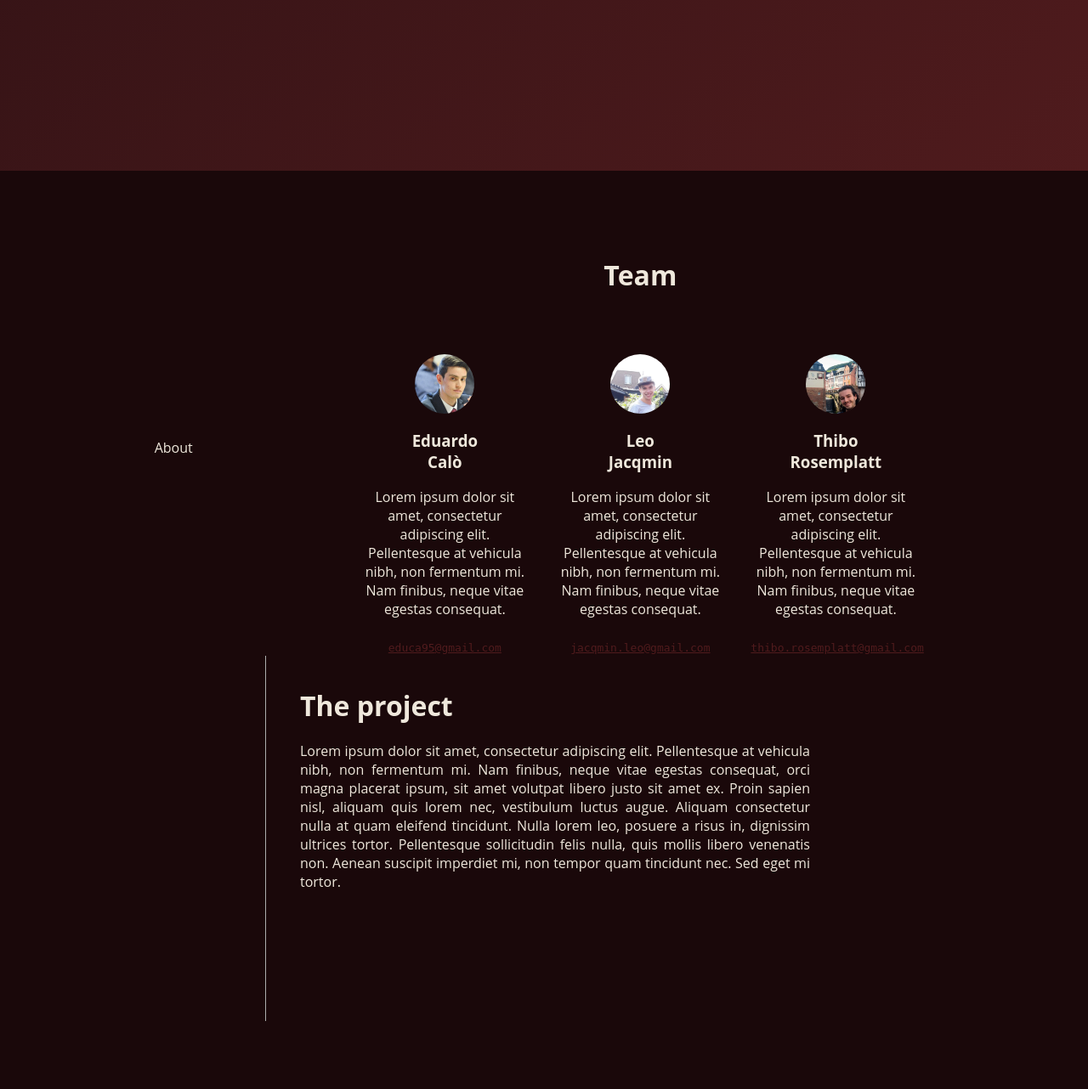
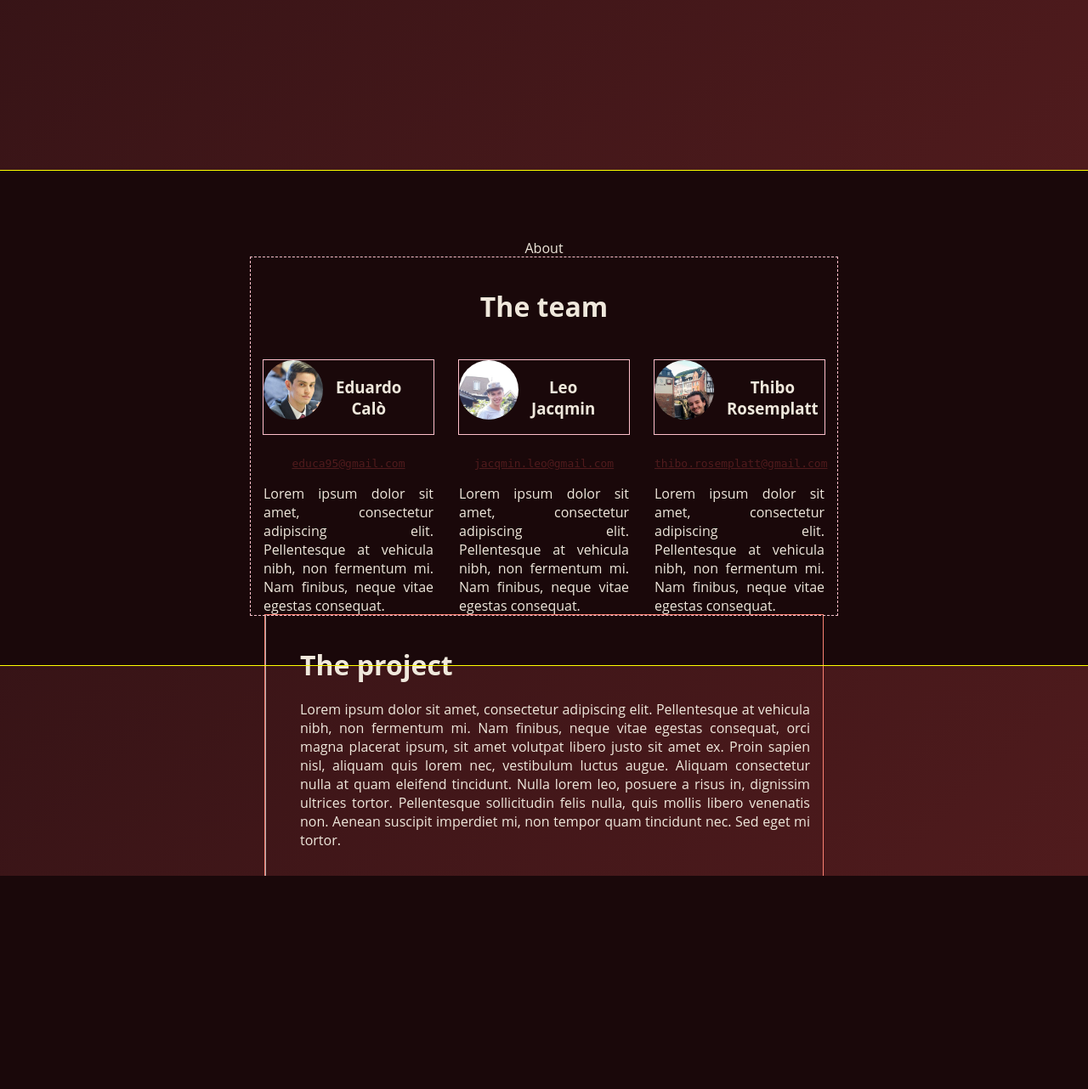
Before and after one commit to thiborose/gecko-app, a Flask app: page / in a window 1280 px wide. Shown: the part 559-1841 px from the top of the page at 85% size. After the commit the page ends 1590 px from the top, so only its background shows below. Run offline with Flask 2, Linux system fonts and the light colour scheme; some libraries are stand-ins or nearby versions; some web fonts are replaced.

Commit message:
Fixed the about section

```diff
--- a/static/sass/style.scss
+++ b/static/sass/style.scss
@@ -217,49 +217,53 @@ footer{
     /* height: 500px; */
     background-color: $footer-color;
     color: #efe8dc;
+    display: block;
+    font-family: 'Open Sans', sans-serif;
+    outline: 1px solid yellow;
+
+    .footer-title{
+        display: block;
+    }
+
+    .about-container{
+        height: 400px;
         display: flex;
         flex-wrap: wrap;
         justify-content: space-evenly;
-    align-items: center;
-    font-family: 'Open Sans', sans-serif;
+        align-items: top;
 
-    .container-about {
+        .project-container {
             float: center;
             width: 1150px;
-        height: 400px;
             color: #efe8dc;
             padding: 15px 15px 15px 40px;
             text-align: justify;
-        // outline: salmon 1px solid;
+            outline: salmon 1px solid;
             max-width: 600px;
             border-left: 1px solid #ADADAD;
         }
-}
 
-
-
-
-
-
-/* bloc-team */
-// .team {
-//     padding: 80px 0;
-//     width: 100%;
-//     height: 75vh;
-//     background-color: #efe8dc;
-//     font-family: 'Open Sans', sans-serif;
-// }
-
-
-/* Team */
-
-.team-container {
+        .team-container{
             max-width: 1000px;
             /* border-top: 1px #e9e9e9 solid;
             border-bottom: 1px #e9e9e9 solid; */
             position: relative;
             // display: inline-flex;
-    // outline: 1px dashed pink;
+            outline: 1px dashed pink;
+            padding-top: 15px;
+        }
+    }
+
+}
+
+
+.project-container{
+    h1{
+        margin-bottom: 20px;
+    }
+}
+
+.team-container {
 
     .team-title {
         display: flex;
@@ -267,7 +271,7 @@ footer{
         justify-content: space-evenly;
         align-items: flex-end;
         // color: #501B1D;
-        margin-bottom: 50px;
+        margin-bottom: 20px;
     }
 
     .team-members{
@@ -281,16 +285,24 @@ footer{
             // outline: 1px solid green;
 
             .description{
+                display: block;
                 text-align: justify;
+                margin-top: 15px;
             }
 
         }
+
+        .team-member-id{
+            outline:1px solid pink;
+            display: flex;
+            justify-content: flex-start;
 
             .team-member-picture {
                 width: 70px;
                 height: 70px;
                 border-radius: 100%;
-            margin: auto;
+                // margin: auto;
+                margin-right: 15px;
                 /* clip-path: circle(50px at center); */
                 // border: #501B1D 3px solid;
                 background-size: 100px 100px;
@@ -307,6 +319,9 @@ footer{
                     background-image: url("../img/thi.jpeg");
                 }
             }
+        }
+
+
     }
 
 }
--- a/templates/content.html
+++ b/templates/content.html
@@ -5,50 +5,57 @@
 <div class="team-container">
 
     <div class="team-title">
-        <h1>Team</h1>
+        <h1>The team</h1>
     </div>
 
     <div class="team-members">
         <div class="team-member">
+            <div class="team-member-id">
                 <div class="team-member-picture" id="eduardo-picture">
-                <!-- <img src="../static/img/0.jpeg" width="100" height="100"> -->
                 </div>
                 <h3>Eduardo<br>Calò</h3>
-            <span class="description">
+            </div>
+            <a class="email" href="mailto:educa95@gmail.com"
+                style="color:#501B1D;"><span><br><code>educa95<code>@</code>gmail.com</code></span></a>
+            <div class="description">
                 Lorem ipsum dolor sit amet, consectetur adipiscing elit. Pellentesque at vehicula nibh, non
                 fermentum mi.
                 Nam finibus, neque vitae egestas consequat.
-            </span><br>
-            <a class="email" href="mailto:educa95@gmail.com"
-                style="color:#501B1D;"><span><br><code>educa95<code>@</code>gmail.com</code></span></a>
+            </div>
+
         </div>
 
         <!-- member2-->
         <div class="team-member">
+            <div class="team-member-id">
                 <div class="team-member-picture" id="leo-picture">
-                <!-- <img src="../static/img/leo.jpeg" width="100" height="100"> -->
                 </div>
                 <h3>Leo<br>Jacqmin</h3>
-            <span class="description">
+            </div>
+            <a class="email" href="mailto:jacqmin.leo@gmail.com"
+                style="color:#501B1D;"><span><br><code>jacqmin.leo<code>@</code>gmail.com</code></span></a>
+            <div class="description">
                 Lorem ipsum dolor sit amet, consectetur adipiscing elit. Pellentesque at vehicula nibh, non
                 fermentum mi.
                 Nam finibus, neque vitae egestas consequat.
-            </span><br>
-            <a class="email" href="mailto:jacqmin.leo@gmail.com"
-                style="color:#501B1D;"><span><br><code>jacqmin.leo<code>@</code>gmail.com</code></span></a>
+            </div>
+
         </div>
 
         <!-- member3-->
         <div class="team-member">
+            <div class="team-member-id">
                 <div class="team-member-picture" id="thibo-picture">
-                <!-- <img src="../static/img/thi.jpeg" width="100" height="100"> -->
                 </div>
                 <h3>Thibo<br>Rosemplatt</h3>
-            <span class="description">Lorem ipsum dolor sit amet, consectetur adipiscing elit. Pellentesque at vehicula nibh, non
-                fermentum mi.
-                Nam finibus, neque vitae egestas consequat. </span><br>
+            </div>
             <a class="email" href="mailto:thibo.rosemplatt@gmail.com"
                 style="color:#501B1D;"><span><br><code>thibo.rosemplatt<code>@</code>gmail.com</code></span></a>
+            <div class="description">Lorem ipsum dolor sit amet, consectetur adipiscing elit. Pellentesque at vehicula nibh, non
+                fermentum mi.
+                Nam finibus, neque vitae egestas consequat.
+            </div>
+
         </div>
     </div>
 </div>
--- a/templates/index.html
+++ b/templates/index.html
@@ -66,11 +66,13 @@
     <footer>
         <div class="footer-title">About</div>
 
+        <div class="about-container">
             {% block team %}{% endblock %}
 
-        <div class="container-about">
+            <div class="project-container">
                 <h1><a name="about">The project</a></h1>
-            <p> Lorem ipsum dolor sit amet, consectetur adipiscing elit. Pellentesque at vehicula nibh, non fermentum
+                <p>
+                    Lorem ipsum dolor sit amet, consectetur adipiscing elit. Pellentesque at vehicula nibh, non fermentum
                     mi.
                     Nam finibus, neque vitae egestas consequat, orci magna placerat ipsum, sit amet volutpat libero justo
                     sit
@@ -79,8 +81,12 @@
                     quam eleifend tincidunt. Nulla lorem leo, posuere a risus in, dignissim ultrices tortor. Pellentesque
                     sollicitudin felis nulla, quis mollis libero venenatis non. Aenean suscipit imperdiet mi, non tempor
                     quam
-                tincidunt nec. Sed eget mi tortor.</p>
+                    tincidunt nec. Sed eget mi tortor.
+                </p>
             </div>
+        </div>
+
+
     </footer>
 
     <!-- <script type="text/javascript" src="../static/js/sticky.js"></script> -->
```
Lines whose indentation alone changed are shown as unchanged.
